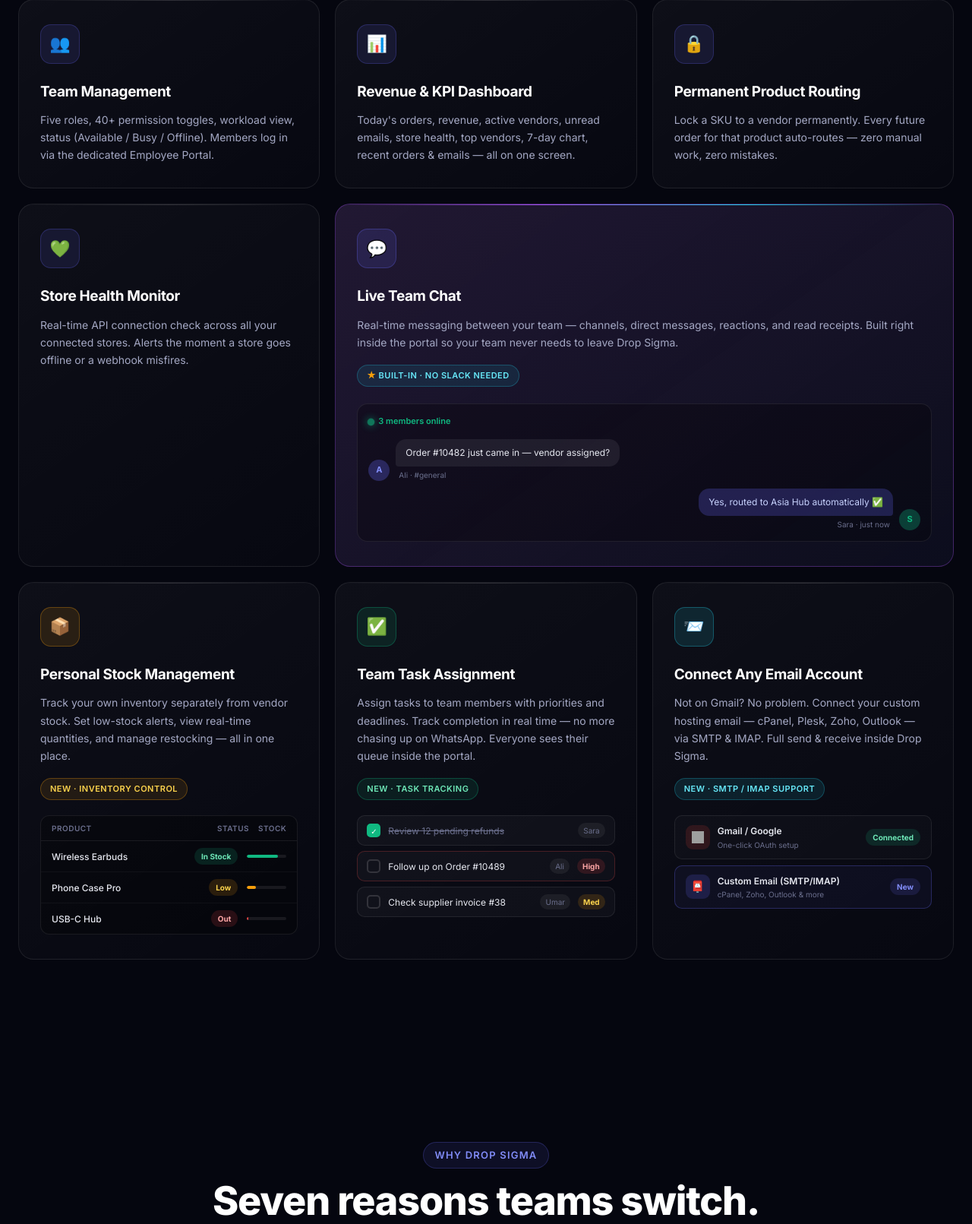
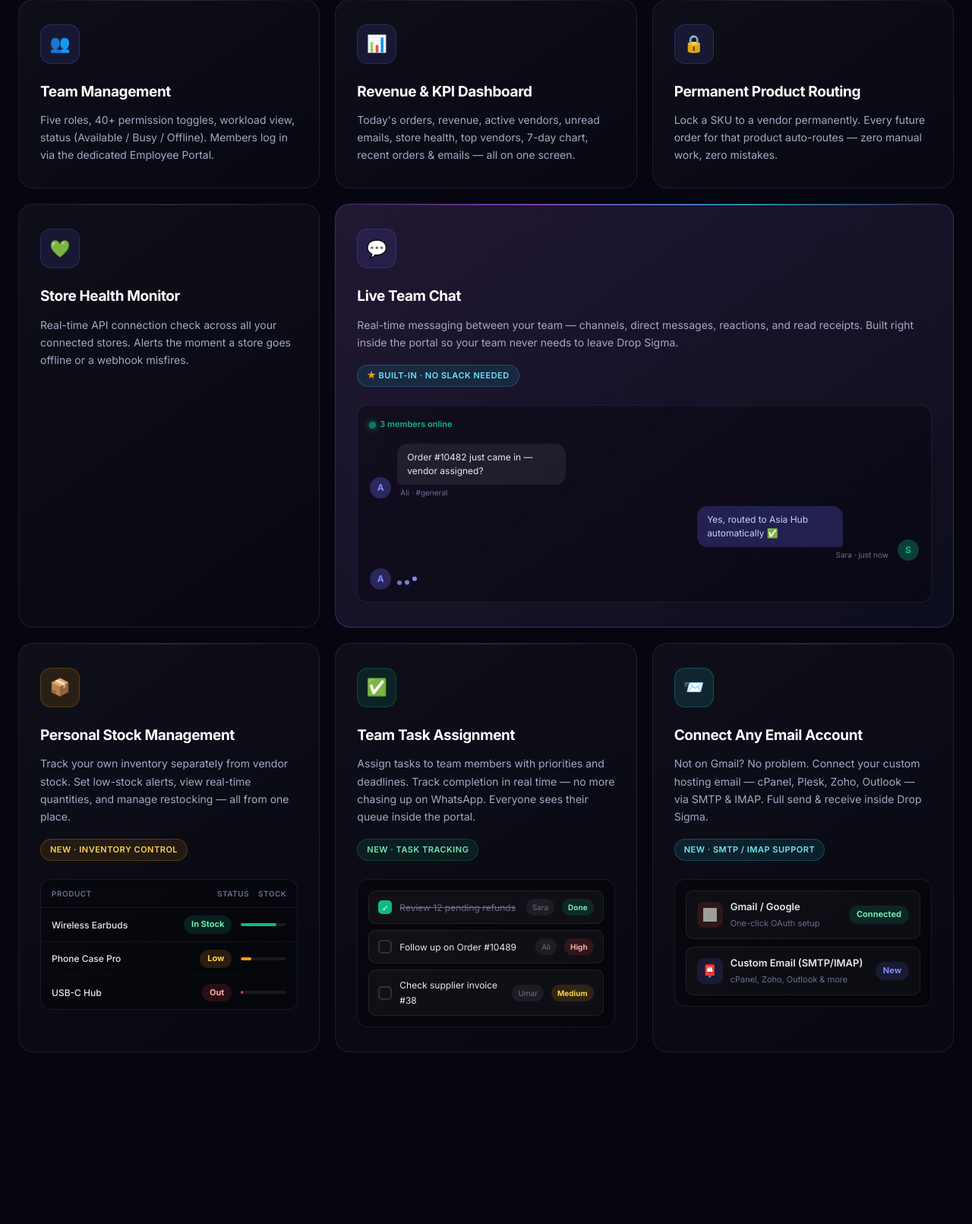
Before and after one commit to asjad112233/drop-sigma, a Django app: page / in a window 1280 px wide. Shown: the part 3173-4784 px from the top of the page at 76% size. Run offline with Django 5.2, Linux system fonts and the light colour scheme; grey boxes are pictures that could not be loaded.

Commit message:
Fix new feature cards — proper CSS classes matching sample design
Replaced inline styles with class-based CSS identical to
new_features_sample.html: chat-anim, stock-anim, task-anim,
email-anim, feat-icon variants, pill variants, animations.

Co-Authored-By: Claude Sonnet 4.6 <noreply@anthropic.com>

```diff
--- a/templates/home.html
+++ b/templates/home.html
@@ -1671,6 +1671,75 @@ footer{
   .showcase-wrap{padding:20px}
   .pane-info h3{font-size:22px}
 }
+
+/* ── New Feature Card Extras ── */
+.feat-icon.green-icon{background:rgba(16,185,129,.12);border-color:rgba(16,185,129,.25);}
+.feat-icon.amber-icon{background:rgba(245,158,11,.12);border-color:rgba(245,158,11,.25);}
+.feat-icon.cyan-icon{background:rgba(34,211,238,.12);border-color:rgba(34,211,238,.25);}
+.feat .pill.green-pill{color:#6ee7b7;background:rgba(16,185,129,.1);border-color:rgba(16,185,129,.25);}
+.feat .pill.amber-pill{color:#fcd34d;background:rgba(245,158,11,.1);border-color:rgba(245,158,11,.25);}
+
+/* Live Chat */
+.chat-anim{margin-top:24px;background:rgba(0,0,0,.3);border:1px solid var(--line);border-radius:14px;padding:16px;display:flex;flex-direction:column;gap:10px;}
+.chat-bubble{display:flex;align-items:flex-end;gap:8px;}
+.chat-bubble.right{flex-direction:row-reverse;}
+.chat-avatar{width:28px;height:28px;border-radius:50%;display:grid;place-items:center;font-size:12px;font-weight:700;flex-shrink:0;}
+.chat-avatar.blue{background:rgba(99,102,241,.3);color:var(--indigo-2);}
+.chat-avatar.green{background:rgba(16,185,129,.3);color:var(--green);}
+.chat-msg{padding:9px 13px;border-radius:14px;font-size:12px;line-height:1.5;max-width:75%;}
+.chat-bubble:not(.right) .chat-msg{background:rgba(255,255,255,.07);color:var(--ink-1);border-bottom-left-radius:4px;}
+.chat-bubble.right .chat-msg{background:rgba(99,102,241,.25);color:#c7d2fe;border-bottom-right-radius:4px;}
+.chat-meta{font-size:10px;color:var(--ink-3);margin-top:2px;padding:0 4px;}
+.chat-bubble.right .chat-meta{text-align:right;}
+.chat-typing{display:flex;align-items:center;gap:4px;padding:6px 0;}
+.chat-typing span{width:6px;height:6px;border-radius:50%;background:var(--ink-3);display:inline-block;}
+.chat-typing span:nth-child(1){animation:typeBounce 1.2s ease-in-out infinite 0s;}
+.chat-typing span:nth-child(2){animation:typeBounce 1.2s ease-in-out infinite .2s;}
+.chat-typing span:nth-child(3){animation:typeBounce 1.2s ease-in-out infinite .4s;}
+@keyframes typeBounce{0%,60%,100%{transform:translateY(0)}30%{transform:translateY(-6px);background:var(--indigo-2);}}
+.live-badge-new{display:flex;align-items:center;gap:6px;font-size:11px;color:var(--green);font-weight:600;margin-bottom:6px;}
+.live-badge-new .ldot{width:7px;height:7px;border-radius:50%;background:var(--green);box-shadow:0 0 8px var(--green);animation:pulse 1.5s ease-in-out infinite;}
+
+/* Stock Management */
+.stock-anim{margin-top:24px;background:rgba(0,0,0,.3);border:1px solid var(--line);border-radius:14px;overflow:hidden;}
+.stock-header{padding:10px 14px;border-bottom:1px solid var(--line);display:grid;grid-template-columns:1fr auto auto;gap:12px;font-size:10px;color:var(--ink-3);font-weight:600;text-transform:uppercase;letter-spacing:.5px;}
+.stock-row{display:grid;grid-template-columns:1fr auto auto;gap:12px;align-items:center;padding:10px 14px;border-bottom:1px solid rgba(255,255,255,.04);font-size:12px;}
+.stock-row:last-child{border-bottom:none;}
+.stock-name{color:var(--ink-1);font-weight:500;}
+.stock-qty{padding:3px 10px;border-radius:20px;font-size:11px;font-weight:700;}
+.stock-qty.ok{background:rgba(16,185,129,.15);color:#6ee7b7;}
+.stock-qty.low{background:rgba(245,158,11,.15);color:#fcd34d;}
+.stock-qty.out{background:rgba(239,68,68,.15);color:#fca5a5;}
+.stock-bar-wrap{width:60px;height:4px;background:rgba(255,255,255,.08);border-radius:4px;overflow:hidden;}
+.stock-bar{height:100%;border-radius:4px;background:var(--green);}
+.stock-bar.low{background:var(--amber);}
+.stock-bar.out{background:#ef4444;}
+
+/* Task Assignment */
+.task-anim{margin-top:24px;background:rgba(0,0,0,.3);border:1px solid var(--line);border-radius:14px;padding:14px;display:flex;flex-direction:column;gap:8px;}
+.task-item{display:flex;align-items:center;gap:10px;padding:10px 12px;background:rgba(255,255,255,.04);border:1px solid var(--line);border-radius:10px;}
+.task-check{width:18px;height:18px;border-radius:5px;border:2px solid var(--line-2);display:grid;place-items:center;flex-shrink:0;}
+.task-check.done{background:var(--green);border-color:var(--green);color:#fff;font-size:11px;}
+.task-text{flex:1;font-size:12px;color:var(--ink-1);}
+.task-text.done{text-decoration:line-through;color:var(--ink-3);}
+.task-assignee{font-size:10px;color:var(--ink-3);background:rgba(255,255,255,.06);padding:3px 8px;border-radius:20px;}
+.task-priority{font-size:10px;font-weight:700;padding:3px 8px;border-radius:20px;}
+.task-priority.high{background:rgba(239,68,68,.15);color:#fca5a5;}
+.task-priority.med{background:rgba(245,158,11,.15);color:#fcd34d;}
+.task-priority.low-p{background:rgba(16,185,129,.15);color:#6ee7b7;}
+
+/* Email Connect */
+.email-anim{margin-top:24px;background:rgba(0,0,0,.3);border:1px solid var(--line);border-radius:14px;padding:14px;display:flex;flex-direction:column;gap:10px;}
+.provider-row{display:flex;align-items:center;gap:10px;padding:10px 14px;border:1px solid var(--line);border-radius:10px;background:rgba(255,255,255,.03);transition:border-color .2s;}
+.provider-row:hover{border-color:rgba(99,102,241,.4);}
+.provider-icon{width:34px;height:34px;border-radius:9px;display:grid;place-items:center;font-size:16px;flex-shrink:0;}
+.provider-icon.gmail{background:rgba(234,67,53,.15);}
+.provider-icon.smtp{background:rgba(99,102,241,.15);}
+.provider-label{flex:1;color:var(--ink-1);font-size:13px;font-weight:600;}
+.provider-sub{font-size:11px;color:var(--ink-3);font-weight:400;}
+.provider-status{font-size:11px;font-weight:700;padding:3px 10px;border-radius:20px;}
+.provider-status.connected{background:rgba(16,185,129,.15);color:#6ee7b7;}
+.provider-status.new-badge{background:rgba(99,102,241,.15);color:var(--indigo-2);}
 </style>
 </head>
 <body>
@@ -2038,27 +2107,30 @@ footer{
 
       <!-- Live Team Chat — featured wide card -->
       <div class="feat featured reveal">
-        <div class="feat-icon" style="background:rgba(99,102,241,.15);border-color:rgba(99,102,241,.3);">💬</div>
+        <div class="feat-icon">💬</div>
         <h3>Live Team Chat</h3>
         <p>Real-time messaging between your team — channels, direct messages, reactions, and read receipts. Built right inside the portal so your team never needs to leave Drop Sigma.</p>
         <span class="pill star">Built-in · No Slack needed</span>
-        <div style="margin-top:22px;background:rgba(0,0,0,.28);border:1px solid var(--line);border-radius:14px;padding:14px;display:flex;flex-direction:column;gap:10px;">
-          <div style="display:flex;align-items:center;gap:6px;font-size:11px;color:var(--green);font-weight:600;margin-bottom:4px;">
-            <span style="width:7px;height:7px;border-radius:50%;background:var(--green);box-shadow:0 0 8px var(--green);animation:pulse 2s ease-in-out infinite;display:inline-block;"></span>
-            3 members online
-          </div>
-          <div style="display:flex;align-items:flex-end;gap:8px;">
-            <div style="width:28px;height:28px;border-radius:50%;background:rgba(99,102,241,.3);color:var(--indigo-2);display:grid;place-items:center;font-size:11px;font-weight:700;flex-shrink:0;">A</div>
+        <div class="chat-anim">
+          <div class="live-badge-new"><span class="ldot"></span>3 members online</div>
+          <div class="chat-bubble">
+            <div class="chat-avatar blue">A</div>
             <div>
-              <div style="padding:9px 13px;border-radius:14px 14px 14px 4px;background:rgba(255,255,255,.07);color:var(--ink-1);font-size:12px;line-height:1.5;">Order #10482 just came in — vendor assigned?</div>
-              <div style="font-size:10px;color:var(--ink-3);margin-top:3px;padding:0 4px;">Ali · #general</div>
+              <div class="chat-msg">Order #10482 just came in — vendor assigned?</div>
+              <div class="chat-meta">Ali · #general</div>
             </div>
           </div>
-          <div style="display:flex;align-items:flex-end;gap:8px;flex-direction:row-reverse;">
-            <div style="width:28px;height:28px;border-radius:50%;background:rgba(16,185,129,.3);color:var(--green);display:grid;place-items:center;font-size:11px;font-weight:700;flex-shrink:0;">S</div>
+          <div class="chat-bubble right">
+            <div class="chat-avatar green">S</div>
             <div>
-              <div style="padding:9px 13px;border-radius:14px 14px 4px 14px;background:rgba(99,102,241,.25);color:#c7d2fe;font-size:12px;line-height:1.5;">Yes, routed to Asia Hub automatically ✅</div>
-              <div style="font-size:10px;color:var(--ink-3);margin-top:3px;padding:0 4px;text-align:right;">Sara · just now</div>
+              <div class="chat-msg">Yes, routed to Asia Hub automatically ✅</div>
+              <div class="chat-meta">Sara · just now</div>
+            </div>
+          </div>
+          <div class="chat-bubble">
+            <div class="chat-avatar blue">A</div>
+            <div>
+              <div class="chat-typing"><span></span><span></span><span></span></div>
             </div>
           </div>
         </div>
@@ -2066,83 +2138,84 @@ footer{
 
       <!-- Personal Stock Management -->
       <div class="feat reveal">
-        <div class="feat-icon" style="background:rgba(245,158,11,.12);border-color:rgba(245,158,11,.3);">📦</div>
+        <div class="feat-icon amber-icon">📦</div>
         <h3>Personal Stock Management</h3>
-        <p>Track your own inventory separately from vendor stock. Set low-stock alerts, view real-time quantities, and manage restocking — all in one place.</p>
-        <span class="pill" style="color:#fcd34d;background:rgba(245,158,11,.1);border-color:rgba(245,158,11,.3);">New · Inventory Control</span>
-        <div style="margin-top:20px;background:rgba(0,0,0,.28);border:1px solid var(--line);border-radius:12px;overflow:hidden;">
-          <div style="padding:8px 14px;border-bottom:1px solid var(--line);display:grid;grid-template-columns:1fr auto auto;gap:12px;font-size:10px;color:var(--ink-3);font-weight:600;text-transform:uppercase;letter-spacing:.5px;">
+        <p>Track your own inventory separately from vendor stock. Set low-stock alerts, view real-time quantities, and manage restocking — all from one place.</p>
+        <span class="pill amber-pill">New · Inventory Control</span>
+        <div class="stock-anim">
+          <div class="stock-header">
             <span>Product</span><span>Status</span><span>Stock</span>
           </div>
-          <div style="padding:9px 14px;border-bottom:1px solid rgba(255,255,255,.04);display:grid;grid-template-columns:1fr auto auto;gap:12px;align-items:center;font-size:12px;">
-            <span style="color:var(--ink-1);font-weight:500;">Wireless Earbuds</span>
-            <span style="padding:3px 9px;border-radius:20px;font-size:10px;font-weight:700;background:rgba(16,185,129,.15);color:#6ee7b7;">In Stock</span>
-            <div style="width:52px;height:4px;background:rgba(255,255,255,.08);border-radius:4px;overflow:hidden;"><div style="width:78%;height:100%;background:var(--green);border-radius:4px;"></div></div>
-          </div>
-          <div style="padding:9px 14px;border-bottom:1px solid rgba(255,255,255,.04);display:grid;grid-template-columns:1fr auto auto;gap:12px;align-items:center;font-size:12px;">
-            <span style="color:var(--ink-1);font-weight:500;">Phone Case Pro</span>
-            <span style="padding:3px 9px;border-radius:20px;font-size:10px;font-weight:700;background:rgba(245,158,11,.15);color:#fcd34d;">Low</span>
-            <div style="width:52px;height:4px;background:rgba(255,255,255,.08);border-radius:4px;overflow:hidden;"><div style="width:22%;height:100%;background:var(--amber);border-radius:4px;"></div></div>
-          </div>
-          <div style="padding:9px 14px;display:grid;grid-template-columns:1fr auto auto;gap:12px;align-items:center;font-size:12px;">
-            <span style="color:var(--ink-1);font-weight:500;">USB-C Hub</span>
-            <span style="padding:3px 9px;border-radius:20px;font-size:10px;font-weight:700;background:rgba(239,68,68,.15);color:#fca5a5;">Out</span>
-            <div style="width:52px;height:4px;background:rgba(255,255,255,.08);border-radius:4px;overflow:hidden;"><div style="width:4%;height:100%;background:#ef4444;border-radius:4px;"></div></div>
+          <div class="stock-row">
+            <span class="stock-name">Wireless Earbuds</span>
+            <span class="stock-qty ok">In Stock</span>
+            <div class="stock-bar-wrap"><div class="stock-bar" style="width:78%"></div></div>
+          </div>
+          <div class="stock-row">
+            <span class="stock-name">Phone Case Pro</span>
+            <span class="stock-qty low">Low</span>
+            <div class="stock-bar-wrap"><div class="stock-bar low" style="width:22%"></div></div>
+          </div>
+          <div class="stock-row">
+            <span class="stock-name">USB-C Hub</span>
+            <span class="stock-qty out">Out</span>
+            <div class="stock-bar-wrap"><div class="stock-bar out" style="width:4%"></div></div>
           </div>
         </div>
       </div>
 
       <!-- Team Task Assignment -->
       <div class="feat reveal">
-        <div class="feat-icon" style="background:rgba(16,185,129,.12);border-color:rgba(16,185,129,.3);">✅</div>
+        <div class="feat-icon green-icon">✅</div>
         <h3>Team Task Assignment</h3>
         <p>Assign tasks to team members with priorities and deadlines. Track completion in real time — no more chasing up on WhatsApp. Everyone sees their queue inside the portal.</p>
-        <span class="pill" style="color:#6ee7b7;background:rgba(16,185,129,.1);border-color:rgba(16,185,129,.3);">New · Task Tracking</span>
-        <div style="margin-top:20px;display:flex;flex-direction:column;gap:7px;">
-          <div style="display:flex;align-items:center;gap:10px;padding:9px 12px;background:rgba(255,255,255,.03);border:1px solid var(--line);border-radius:10px;">
-            <div style="width:18px;height:18px;border-radius:5px;background:var(--green);border:2px solid var(--green);display:grid;place-items:center;font-size:10px;color:#fff;flex-shrink:0;">✓</div>
-            <span style="flex:1;font-size:12px;color:var(--ink-3);text-decoration:line-through;">Review 12 pending refunds</span>
-            <span style="font-size:10px;color:var(--ink-3);background:rgba(255,255,255,.06);padding:2px 7px;border-radius:20px;">Sara</span>
-          </div>
-          <div style="display:flex;align-items:center;gap:10px;padding:9px 12px;background:rgba(255,255,255,.03);border:1px solid rgba(239,68,68,.25);border-radius:10px;">
-            <div style="width:18px;height:18px;border-radius:5px;border:2px solid var(--line-2);flex-shrink:0;"></div>
-            <span style="flex:1;font-size:12px;color:var(--ink-1);">Follow up on Order #10489</span>
-            <span style="font-size:10px;color:var(--ink-3);background:rgba(255,255,255,.06);padding:2px 7px;border-radius:20px;">Ali</span>
-            <span style="font-size:10px;font-weight:700;padding:2px 7px;border-radius:20px;background:rgba(239,68,68,.15);color:#fca5a5;">High</span>
-          </div>
-          <div style="display:flex;align-items:center;gap:10px;padding:9px 12px;background:rgba(255,255,255,.03);border:1px solid var(--line);border-radius:10px;">
-            <div style="width:18px;height:18px;border-radius:5px;border:2px solid var(--line-2);flex-shrink:0;"></div>
-            <span style="flex:1;font-size:12px;color:var(--ink-1);">Check supplier invoice #38</span>
-            <span style="font-size:10px;color:var(--ink-3);background:rgba(255,255,255,.06);padding:2px 7px;border-radius:20px;">Umar</span>
-            <span style="font-size:10px;font-weight:700;padding:2px 7px;border-radius:20px;background:rgba(245,158,11,.15);color:#fcd34d;">Med</span>
+        <span class="pill green-pill">New · Task Tracking</span>
+        <div class="task-anim">
+          <div class="task-item">
+            <div class="task-check done">✓</div>
+            <span class="task-text done">Review 12 pending refunds</span>
+            <span class="task-assignee">Sara</span>
+            <span class="task-priority low-p">Done</span>
+          </div>
+          <div class="task-item">
+            <div class="task-check"></div>
+            <span class="task-text">Follow up on Order #10489</span>
+            <span class="task-assignee">Ali</span>
+            <span class="task-priority high">High</span>
+          </div>
+          <div class="task-item">
+            <div class="task-check"></div>
+            <span class="task-text">Check supplier invoice #38</span>
+            <span class="task-assignee">Umar</span>
+            <span class="task-priority med">Medium</span>
           </div>
         </div>
       </div>
 
       <!-- Custom Email Connect -->
       <div class="feat reveal">
-        <div class="feat-icon" style="background:rgba(34,211,238,.12);border-color:rgba(34,211,238,.3);">📨</div>
+        <div class="feat-icon cyan-icon">📨</div>
         <h3>Connect Any Email Account</h3>
         <p>Not on Gmail? No problem. Connect your custom hosting email — cPanel, Plesk, Zoho, Outlook — via SMTP &amp; IMAP. Full send &amp; receive inside Drop Sigma.</p>
         <span class="pill">New · SMTP / IMAP Support</span>
-        <div style="margin-top:20px;display:flex;flex-direction:column;gap:8px;">
-          <div style="display:flex;align-items:center;gap:10px;padding:10px 14px;border:1px solid var(--line);border-radius:10px;background:rgba(255,255,255,.02);">
-            <div style="width:32px;height:32px;border-radius:9px;background:rgba(234,67,53,.15);display:grid;place-items:center;flex-shrink:0;">
-              <img src="https://www.gstatic.com/images/branding/product/1x/gmail_2020q4_32dp.png" style="width:16px;height:16px;">
+        <div class="email-anim">
+          <div class="provider-row">
+            <div class="provider-icon gmail">
+              <img src="https://www.gstatic.com/images/branding/product/1x/gmail_2020q4_32dp.png" style="width:18px;height:18px;">
             </div>
-            <div style="flex:1;">
-              <div style="font-size:12px;font-weight:600;color:var(--ink-1);">Gmail / Google</div>
-              <div style="font-size:10px;color:var(--ink-3);">One-click OAuth setup</div>
+            <div class="provider-label">
+              Gmail / Google<br>
+              <span class="provider-sub">One-click OAuth setup</span>
             </div>
-            <span style="font-size:10px;font-weight:700;padding:3px 9px;border-radius:20px;background:rgba(16,185,129,.15);color:#6ee7b7;">Connected</span>
-          </div>
-          <div style="display:flex;align-items:center;gap:10px;padding:10px 14px;border:1px solid rgba(99,102,241,.3);border-radius:10px;background:rgba(99,102,241,.06);">
-            <div style="width:32px;height:32px;border-radius:9px;background:rgba(99,102,241,.18);display:grid;place-items:center;font-size:15px;flex-shrink:0;">📮</div>
-            <div style="flex:1;">
-              <div style="font-size:12px;font-weight:600;color:var(--ink-1);">Custom Email (SMTP/IMAP)</div>
-              <div style="font-size:10px;color:var(--ink-3);">cPanel, Zoho, Outlook &amp; more</div>
+            <span class="provider-status connected">Connected</span>
+          </div>
+          <div class="provider-row">
+            <div class="provider-icon smtp">📮</div>
+            <div class="provider-label">
+              Custom Email (SMTP/IMAP)<br>
+              <span class="provider-sub">cPanel, Zoho, Outlook &amp; more</span>
             </div>
-            <span style="font-size:10px;font-weight:700;padding:3px 9px;border-radius:20px;background:rgba(99,102,241,.15);color:var(--indigo-2);">New</span>
+            <span class="provider-status new-badge">New</span>
           </div>
         </div>
       </div>
```
